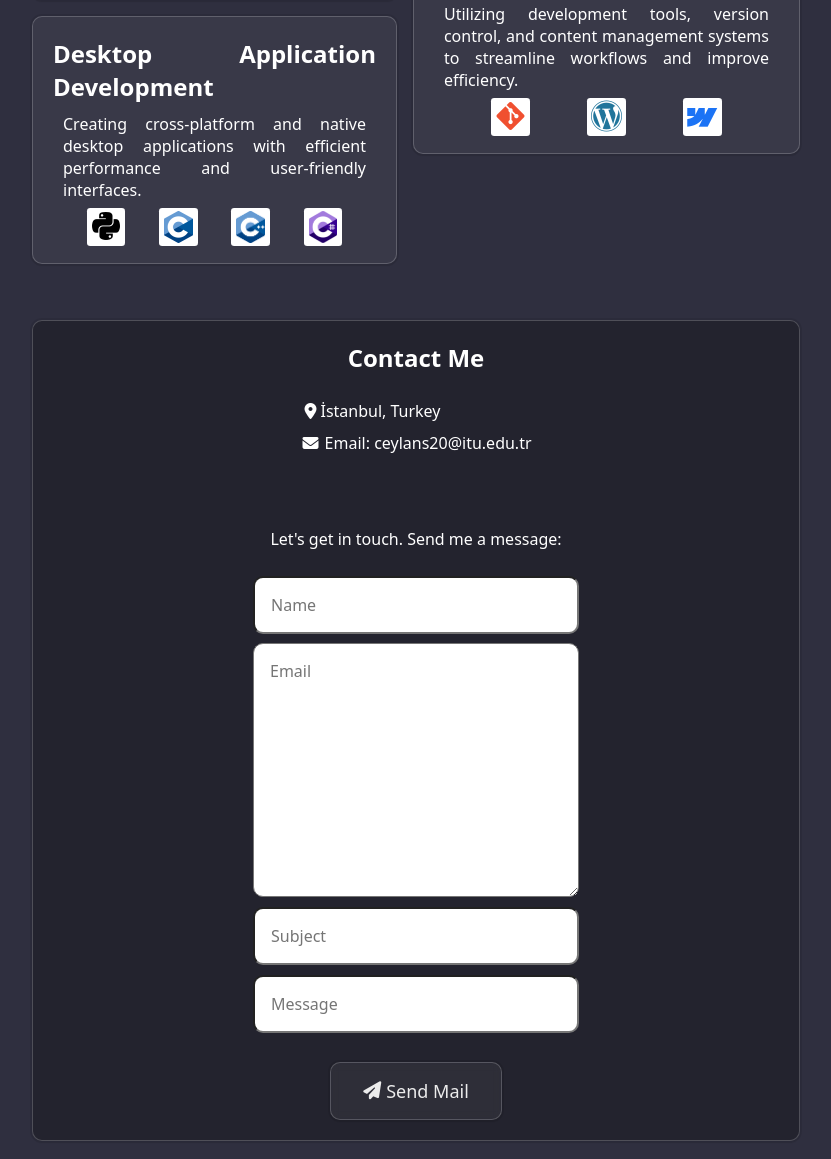
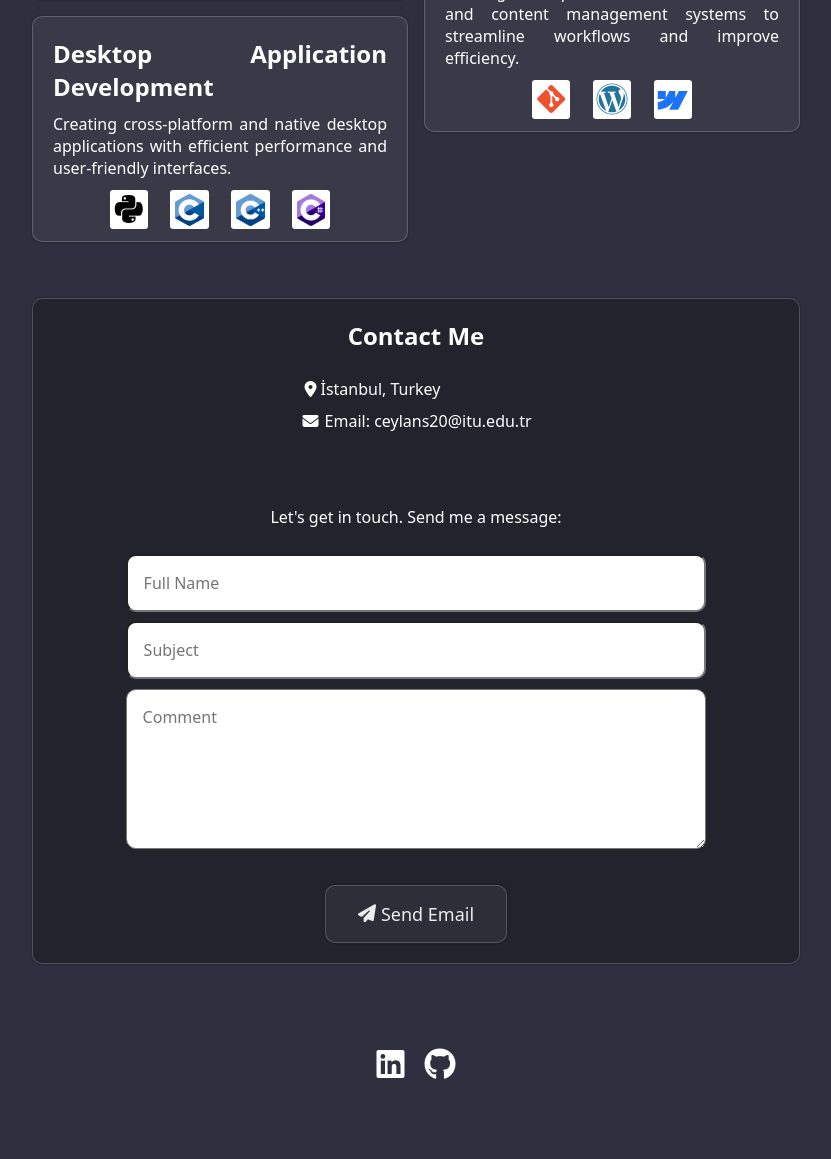
Before and after one commit to semihbceylan/semihbceylan.com, a plain HTML site: page index.html in a window 1280 px wide. Shown: the part 1638-2797 px from the top of the page, without its empty margins (224-1055 px from the left). After the commit the page ends 2766 px from the top, so only its background shows below. Drawn offline with Linux system fonts and the light colour scheme.

Commit message:
Styling changes.

```diff
--- a/index.html
+++ b/index.html
@@ -231,7 +231,7 @@
 
 			<p>Let's get in touch. Send me a message:</p>
 
-			<form action="mailto:ceylans20@itu.edu.tr" method="post" enctype="text/plain" target="_blank" style="display: flex;flex-direction: column;gap: 0.6rem;">
+			<!--<form action="mailto:ceylans20@itu.edu.tr" method="post" enctype="text/plain" target="_blank" style="display: flex;flex-direction: column;gap: 0.6rem;">
 				<input type="text" placeholder="Name" required name="Name">
 				<textarea placeholder="Email" required name="Email" rows="10" cols="30"></textarea>
 				<input type="text" placeholder="Subject" required name="Subject">
@@ -240,8 +240,30 @@
 				<button type="submit" class="button">
 					<i class="fa fa-paper-plane"></i>Send Mail
 				</button>
+			</form>-->
 
+			<form style="display: flex;flex-direction: column;gap: 0.6rem;">
+				<input id="fullName" type="text" placeholder="Full Name"  required onKeyUp="sendEmail()">
+				<input id="subject" type="text" placeholder="Subject"  required onKeyUp="sendEmail()">
+				<textarea id="comment" placeholder="Comment"  required onKeyUp="sendEmail()"></textarea>
 			</form>
+
+			<div class="flex justify-center">
+				<a href="" id="send_email"><button class="button" href=""><i class="fa fa-paper-plane"></i>Send Email</button></a>
+			</div>
+
+			<script>
+				function sendEmail() {
+					var link = document.getElementById('send_email');
+					var name = document.getElementById('fullName').value;
+					var subject = document.getElementById('subject').value;
+					var message = document.getElementById('comment').value + " --------------------\n " + name;
+					var email = "ceylans20@itu.edu.tr";
+					var href = "mailto:" + email + "?subject=" + subject + "&body=" + message;
+					console.log(href);
+					link.setAttribute("href", href);
+				}
+			</script>
 		</div>
 	</section>
 
@@ -251,7 +273,6 @@
 			<a href="https://www.linkedin.com/in/semihbceylan/" target="_blank"><i class="fa-brands fa-linkedin fa-2xl"></i></a>
 			<a href="https://github.com/semihbceylan" target="_blank"><i class="fa fa-github fa-2xl"></i></a>
 		</div>
-		<p class="semih-center">Copyright</p>
 	</footer>
 	</main>
 </body>
--- a/style.css
+++ b/style.css
@@ -1,14 +1,14 @@
 /* CSS for my portfolio*/
-:root{
+:root {
 	font-size: 16px;
 	font-family: Arial, Helvetica, sans-serif;
-	--text-primary:#b6b6b6;
-	--text-secondary:#ececec;
-	--bg-light:#2f2f3f;
-	--bg-medium:#23232e;
-	--bg-dark:#141418;
+	--text-primary: #b6b6b6;
+	--text-secondary: #ececec;
+	--bg-light: #2f2f3f;
+	--bg-medium: #23232e;
+	--bg-dark: #141418;
 	--transition-speed: 600ms;
-	--font-main:  ui-sans-serif, system-ui, -apple-system, BlinkMacSystemFont, "Segoe UI", Roboto, "Helvetica Neue", Arial, "Noto Sans", sans-serif, "Apple Color Emoji", "Segoe UI Emoji", "Segoe UI Symbol", "Noto Color Emoji";
+	--font-main: ui-sans-serif, system-ui, -apple-system, BlinkMacSystemFont, "Segoe UI", Roboto, "Helvetica Neue", Arial, "Noto Sans", sans-serif, "Apple Color Emoji", "Segoe UI Emoji", "Segoe UI Symbol", "Noto Color Emoji";
 	--border-radius-main: 10px;
 	--modern-border-light: 1px solid rgba(255, 255, 255, 0.2);
 	--modern-border-dark: 0 solid #e5e7eb;
@@ -18,16 +18,20 @@
 	--shadow-border-vert: 0 2px 2px 0 rgba(0, 0, 0, 0.04);
 }
 
-*{
+html {
+	scroll-behavior: smooth;
+}
+
+* {
 	margin: 0;
 	padding: 0;
 	box-sizing: border-box;
-	font-family:var(--font-main);
+	font-family: var(--font-main);
 }
 
-body{
+body {
 	background-color: var(--bg-light);
-	color:white;
+	color: white;
 }
 
 .modern-border {
@@ -44,58 +48,92 @@ body{
 	left: 0;
 	background: white;
 	opacity: 0.1;
-	--grid-thickness: 2px;
+	--grid-thickness: 1px;
 	mask-image: linear-gradient(90deg, #fff var(--grid-thickness), transparent 0), linear-gradient(180deg, #fff var(--grid-thickness), transparent 0);
 	-webkit-mask-image: linear-gradient(90deg, #fff var(--grid-thickness), transparent 0), linear-gradient(180deg, #fff var(--grid-thickness), transparent 0);
 	mask-size: 3rem 3rem;
 	-webkit-mask-size: 3rem 3rem;
 	background: radial-gradient(#a55cff, #b77fff);
 }
-.light{
+
+.light {
 	background-color: var(--bg-light);
 }
-.dark{
+
+.dark {
 	background-color: var(--bg-medium);
 }
+
 @keyframes carousel {
-	from {background-position-x: 50px;}
-	to {background-position-x:0px;}
+	from {
+		background-position-x: 50px;
+	}
+
+	to {
+		background-position-x: 0px;
+	}
 }
 
 body::-webkit-scrollbar {
 	width: 0.25rem;
 }
 
-body::-webkit-scrollbar-track{
+body::-webkit-scrollbar-track {
 	background: #1e1e24;
 }
 
-body::-webkit-scrollbar-thumb{
+body::-webkit-scrollbar-thumb {
 	background: #65bcff;
 }
+
 .center {
 	display: flex;
 	justify-content: center;
 	align-items: center;
 }
-.black-text{
-	color:var(--bg-dark);
+
+.black-text {
+	color: var(--bg-dark);
 }
 
 .est-logo {
-	margin:auto;
-}
-.est-logo img{
-	margin:auto;
-}
-@media only screen and (max-width: 600px) {#main {margin-left: 0}}
-@keyframes header-blur {
-  0% {filter:blur(0);}
-  50% {filter:blur(1px);}
-  100% {filter:blur(0);}
+	margin: auto;
 }
 
-footer > * {
+.est-logo img {
+	margin: auto;
+}
+
+footer {
+	height: 16vh;
+	display: flex;
+	align-items: center;
+	width: 100%;
+	justify-content: center;
+	flex-direction: row;
+}
+
+@media only screen and (max-width: 600px) {
+	#main {
+		margin-left: 0
+	}
+}
+
+@keyframes header-blur {
+	0% {
+		filter: blur(0);
+	}
+
+	50% {
+		filter: blur(1px);
+	}
+
+	100% {
+		filter: blur(0);
+	}
+}
+
+footer>* {
 	margin: 0 10px;
 
 }
@@ -106,16 +144,18 @@ footer > * {
 	justify-content: center;
 	align-content: center;
 }
-.footer i{
+
+.footer i {
 	margin: 10px;
-	color:white;
+	color: white;
 }
-a{
+
+a {
 	text-decoration: none;
 }
 
 p {
-	margin:10px;
+	margin: 10px 0;
 }
 
 h1 {
@@ -124,8 +164,8 @@ h1 {
 }
 
 .button {
-	margin:auto;
-	margin-top:20px;
+	margin: auto;
+	margin-top: 20px;
 	text-decoration: none;
 	display: inline-block;
 	color: var(--text-secondary);
@@ -143,26 +183,29 @@ h1 {
 	transition: background-color 400ms, border-color 400ms;
 	z-index: 15;
 }
+
 .button:hover {
 	background-color: rgba(255, 255, 255, 0.1);
 	border: 1px solid rgba(255, 255, 255, 0.2);
 }
 
-  .button > i, .button > span {
+.button>i,
+.button>span {
 	height: 20px;
 	line-height: 20px;
 }
 
-  .button > span {
+.button>span {
 	color: white;
 	font-family: "Rubik", sans-serif;
 	font-weight: 500;
 }
-#resume-link > i {
+
+#resume-link>i {
 	color: #519dd7;
 }
 
-button{
+button {
 	cursor: pointer;
 }
 
@@ -183,7 +226,7 @@ button{
 	height: 3rem;
 }
 
-.social-icons i{
+.social-icons i {
 	font-size: 2rem;
 	color: white;
 	padding: 0.5rem;
@@ -198,9 +241,9 @@ button{
 	border: 1px solid rgba(255, 255, 255, 0.2);
 }
 
-.half-divide{
-	width : 49.9%;
-	float:left;
+.half-divide {
+	width: 49.9%;
+	float: left;
 }
 
 a:link {
@@ -219,11 +262,11 @@ a:active {
 	text-decoration: none;
 }
 
-hr{
+hr {
 	text-align: left;
 }
 
-main{
+main {
 	text-align: justify;
 }
 
@@ -235,7 +278,7 @@ article {
 	padding: 10vh 0%;
 }
 
-section{
+section {
 	padding-top: 20px;
 	padding-bottom: 20px;
 	margin-top: 20px;
@@ -255,10 +298,23 @@ section{
 	flex-direction: row;
 	gap: 1rem;
 }
+
 .column {
 	display: flex;
 	flex-direction: column;
+	width: 100%;
 	gap: 1rem;
+}
+
+.hidden {
+	opacity: 0;
+	transition: all 1s;
+	filter: blur(5px);
+}
+
+.show {
+	opacity: 1;
+	filter: none;
 }
 
 .skill-card {
@@ -273,9 +329,11 @@ section{
 
 .skill-icons {
 	display: flex;
-	justify-content: space-evenly;
+	justify-content: center;
+	gap: 1.4rem;
 	align-items: center;
 	height: 2rem;
+	padding-top: 0.6rem;
 }
 
 .skill-icon {
@@ -297,7 +355,8 @@ section{
 	text-align: center;
 }
 
-#experiences .container, #education .container{
+#experiences .container,
+#education .container {
 	width: 100%;
 	display: flex;
 	flex-wrap: wrap;
@@ -311,20 +370,22 @@ section{
 	width: 100%;
 	margin-top: 2vh;
 	padding: 1rem;
-	box-shadow:var(--shadow-border-main), var(--shadow-border-vert);
+	box-shadow: var(--shadow-border-main), var(--shadow-border-vert);
 }
 
 #contact .card {
 	width: 100%;
 }
-.navbar{
+
+.navbar {
 	position: fixed;
 	background: var(--bg-medium);
 	transition: width 200ms ease;
 	z-index: 5;
 	box-shadow: 0 -4px 8px 0 rgba(0, 0, 0, 0.4);
 }
-.navbar-nav{
+
+.navbar-nav {
 	list-style: none;
 	padding: 0;
 	margin: 0;
@@ -333,9 +394,11 @@ section{
 	align-items: center;
 
 }
-.nav-item{
+
+.nav-item {
 	width: 100%;
 }
+
 /* .nav-item:last-child{
 	margin-top: auto;
 } */
@@ -349,16 +412,17 @@ section{
 	transition: var(--transition-speed);
 }
 
-.nav-link:hover{
+.nav-link:hover {
 	filter: grayscale(0%) opacity(1);
-	background:var(--bg-dark);
+	background: var(--bg-dark);
 	color: var(--text-secondary);
 }
 
-.link-text{
-	display:none;
+.link-text {
+	display: none;
 	margin-left: 1rem;
 }
+
 .nav-link svg {
 	min-width: 2rem;
 	margin: 0 1.5rem;
@@ -374,22 +438,34 @@ section{
 .fa-primary {
 	color: #65bcff;
 }
+
 .fa-secondary {
 	color: #519dd7;
 }
-.fa-primary, .fa-secondary {
+
+.fa-primary,
+.fa-secondary {
 	transition: color 600ms;
 }
-textarea{
+
+textarea {
 	resize: vertical;
+	height: 10rem;
 }
-form input, form textarea {
+
+#contact form {
+	width: 80%;
+}
+
+form input,
+form textarea {
 	font-size: 1rem;
 	padding: 1rem;
 	border-radius: var(--border-radius-main);
 }
 
-input:focus-visible, textarea:focus-visible{
+input:focus-visible,
+textarea:focus-visible {
 	outline: none;
 	border: var(--modern-border-light);
 }
@@ -411,9 +487,10 @@ input:focus-visible, textarea:focus-visible{
 	width: 1.5rem;
 }
 
-.navbar:hover .logo svg{
+.navbar:hover .logo svg {
 	transform: rotate(-180deg);
 }
+
 /* ---------------------------------- */
 
 .pp {
@@ -422,7 +499,8 @@ input:focus-visible, textarea:focus-visible{
 	border: var(--modern-border-light);
 	mask-image: linear-gradient(180deg, #fff 50%, transparent 100%);
 }
-  body.menu-toggled > .button > span {
+
+body.menu-toggled>.button>span {
 	color: rgb(30, 30, 30);
 }
 
@@ -433,9 +511,9 @@ input:focus-visible, textarea:focus-visible{
 .card {
 	border: var(--modern-border-light);
 	border-radius: var(--border-radius-main);
-	padding:20px;
+	padding: 20px;
 	background-color: var(--bg-medium);
-	box-shadow:var(--shadow-border-main), var(--shadow-border-vert);
+	box-shadow: var(--shadow-border-main), var(--shadow-border-vert);
 	display: flex;
 	flex-direction: column;
 	justify-content: center;
@@ -465,15 +543,7 @@ input:focus-visible, textarea:focus-visible{
 	border: var(--modern-border);
 }
 
-.hidden{
-	opacity: 0;
-	filter: blur(5px);
-	transition: all 0.6s;
-}
-.show{
-	opacity: 1;
-	filter: blur(0);
-}
+
 /* Responsive layout - makes a two column-layout instead of four columns */
 @media screen and (max-width: 800px) {
 	.image-grid-column {
@@ -484,62 +554,74 @@ input:focus-visible, textarea:focus-visible{
 
 /*Small Screens*/
 @media only screen and (max-width:600px) {
+	main {
+		margin: 0;
+	}
+
 	.navbar {
 		bottom: 0;
 
 		height: 5rem;
 	}
+
 	.logo {
-		display:none;
+		display: none;
 	}
-	.navbar-nav{
+
+	.navbar-nav {
 		width: 100vw;
 		flex-direction: row;
 	}
+
 	.nav-link {
 		justify-content: center;
 	}
-	main{
-		margin: 0;
-	}
+
 	section {
 		width: 80%;
 	}
-	#experiences .container, #education .container{
+
+	.pp{
+		width: 300px;
+	}
+
+	#experiences .container,
+	#education .container {
 		flex-direction: column;
 	}
+
 	#skills {
 		flex-direction: column;
 	}
-	article{
+
+	article {
 		padding: 0;
 	}
-	/* Responsive layout - makes the two columns stack on top of each other instead of next to each other */
-	.image-grid-column {
-		flex: 100%;
-		max-width: 100%;
-	}
+
 	.flex-row {
 
 		flex-direction: column;
 		height: fit-content;
 	}
-	footer{
-		margin:6rem;
+
+	footer {
+		margin: 6rem;
 	}
 }
 
 /*Large Screens*/
 @media only screen and (min-width:600px) {
+
 	/*main{
 		margin-left: 15rem;
 		margin-right: 15rem;
 	}*/
-	.navbar{
+	.navbar {
 		top: 0;
 		width: 5rem;
 	}
-	.navbar-nav{
+
+	.navbar-nav {
 		height: 100vh;
 	}
 
@@ -547,15 +629,15 @@ input:focus-visible, textarea:focus-visible{
 		width: 16rem;
 	}
 
-	.navbar:hover .link-text{
+	.navbar:hover .link-text {
 		display: block;
 	}
 
 }
 
 
-@media(prefers-reduced-motion){
-	.hidden{
+@media(prefers-reduced-motion) {
+	.hidden {
 		transition: none;
 	}
 }
```
Also changed, not shown: images/preview.png (added), images/preview_2.png (added), images/preview_3.png (added), images/preview_4.png (added), images/preview_4_navbar.png (added). Lines whose indentation alone changed are shown as unchanged.
